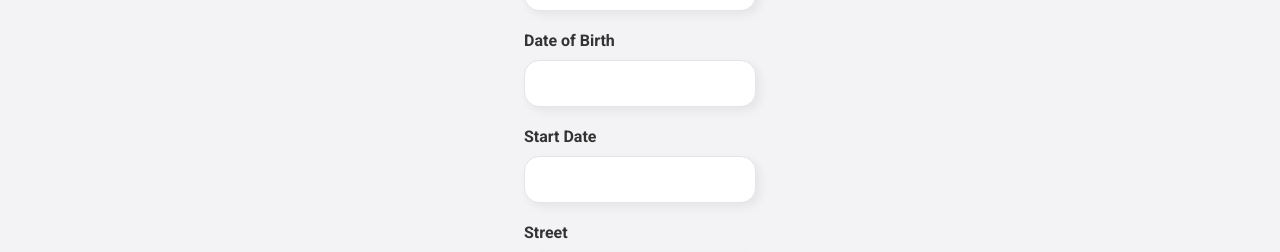
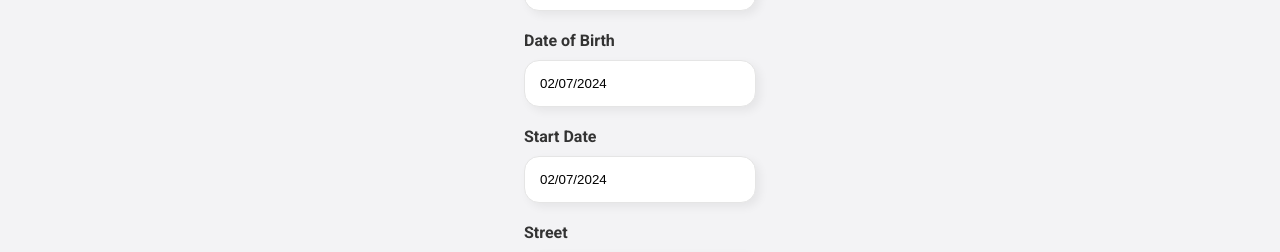
Before and after one commit to ssaili/hr-net, a React (Create React App) app: page / in a window 1280 px wide. Shown: the part 341-593 px from the top of the page. Built offline with nearby package versions, Linux system fonts and the light colour scheme; a web font is replaced by a local one.

Commit message:
Refactor DateInput and SelectInput components

```diff
--- a/src/components/DateInput/index.jsx
+++ b/src/components/DateInput/index.jsx
@@ -1,15 +1,18 @@
+import { useState } from "react";
 import "./style.scss";
 import DatePicker from "react-datepicker";
 import "react-datepicker/dist/react-datepicker.css";
 
-function DateInput({ label, selected, onChange }) {
+function DateInput({ label }) {
+  const [startDate, setStartDate] = useState(new Date());
+
   return (
     <div className="date-container">
       <label className="date-label">{label}</label>
       <DatePicker
         className="date-field"
-        selected={selected}
-        onChange={onChange}
+        selected={startDate}
+        onChange={setStartDate}
       />
     </div>
   );
--- a/src/components/SelectInput/index.jsx
+++ b/src/components/SelectInput/index.jsx
@@ -1,15 +1,18 @@
+import { useState } from "react";
 import "./style.scss";
 import Select from "react-select";
 
-function SelectInput({ label, defaultValue, onChange, options }) {
+function SelectInput({ label, options }) {
+  const [selectedOption, setSelectedOption] = useState(null);
+
   return (
     <div className="select-container">
       <label className="select-label">{label}</label>
       <Select
         className="select-field"
         classNamePrefix="select"
-        defaultValue={defaultValue}
-        onChange={onChange}
+        defaultValue={selectedOption}
+        onChange={setSelectedOption}
         options={options}
       />
     </div>
```
